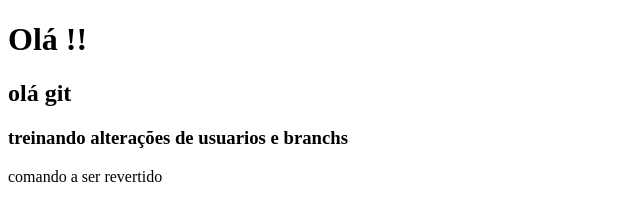
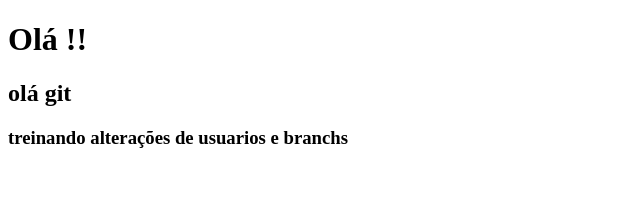
Before and after one commit to Reinan-Alves/ola-git, a plain HTML site: page index.html in a window 1280 px wide. Shown: the whole page, without its empty margins (0-640 px from the left). Drawn offline with Linux system fonts and the light colour scheme.

Commit message:
Revert "comando a ser revertido"
This reverts commit fbba44f31545e21565a9461b023dca99821dc3ee.

```diff
--- a/index.html
+++ b/index.html
@@ -10,6 +10,5 @@
     <h1>Olá !!</h1>
     <h2>olá git</h2>
     <h3>treinando alterações de usuarios e branchs</h3>
-    <p>comando a ser revertido</p>
 </body>
 </html>
```
